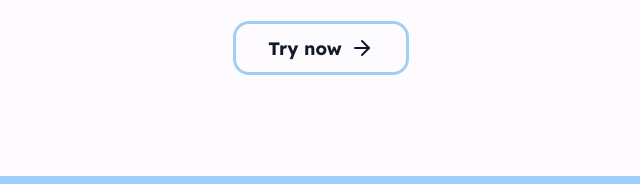
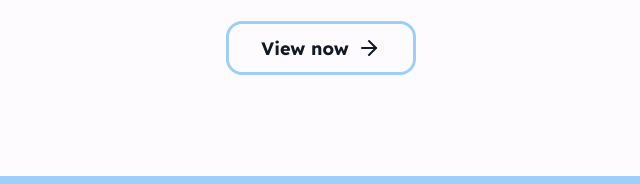
Before and after one commit to ruskcoder/gradexis-splash, a plain HTML site: page index.html in a window 1280 px wide. Shown: the part 306-490 px from the top of the page, 319-959 px from the left. Drawn offline with nearby package versions, Linux system fonts and the light colour scheme.

Commit message:
Switch Try Now to View Now

```diff
--- a/index.html
+++ b/index.html
@@ -72,7 +72,7 @@
           href="https://mobile.gradexis.com"
           style="text-decoration: none"
         >
-          <span>Try now</span>
+          <span>View now</span>
           <i data-lucide="arrow-right"></i>
         </a>
       </div>
```
